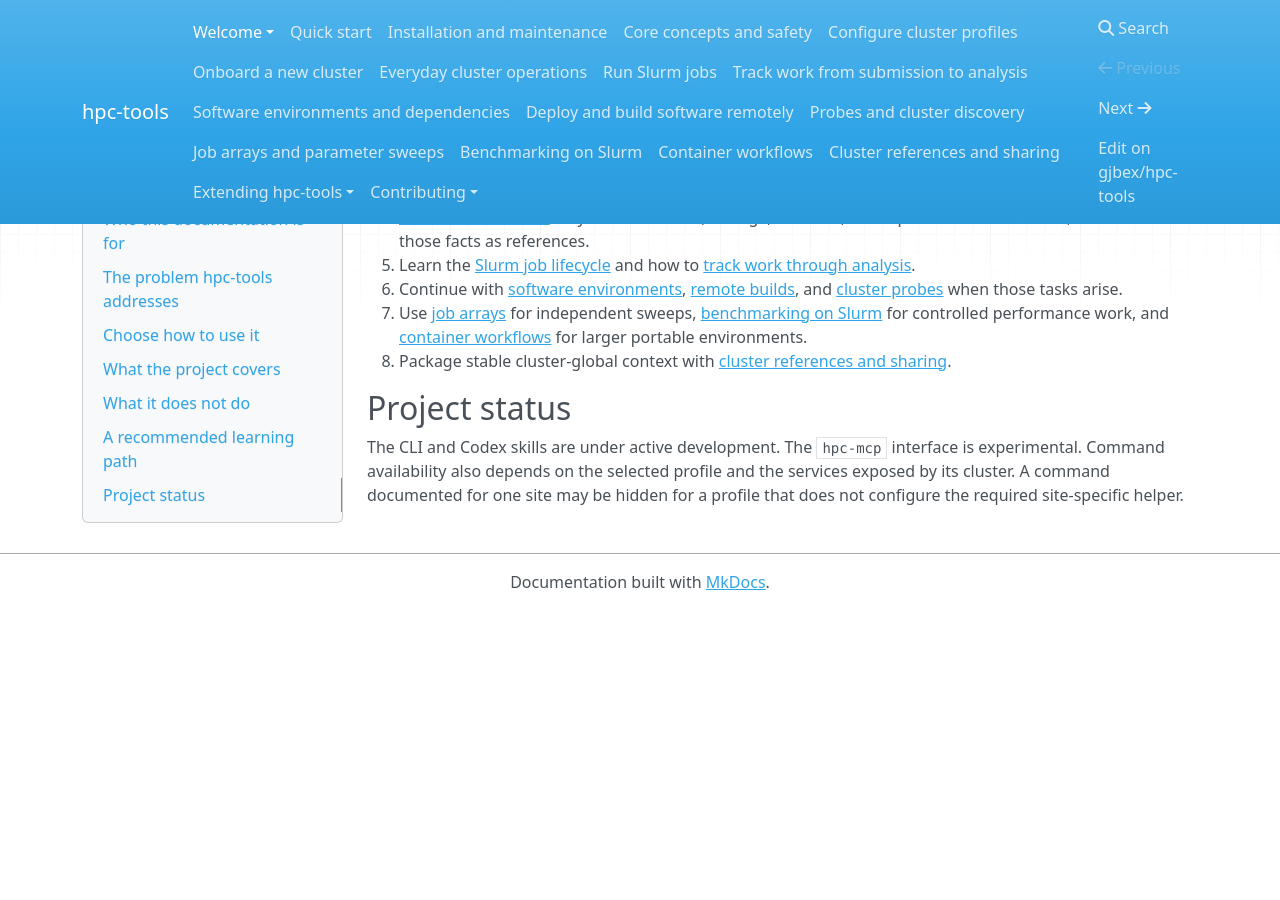
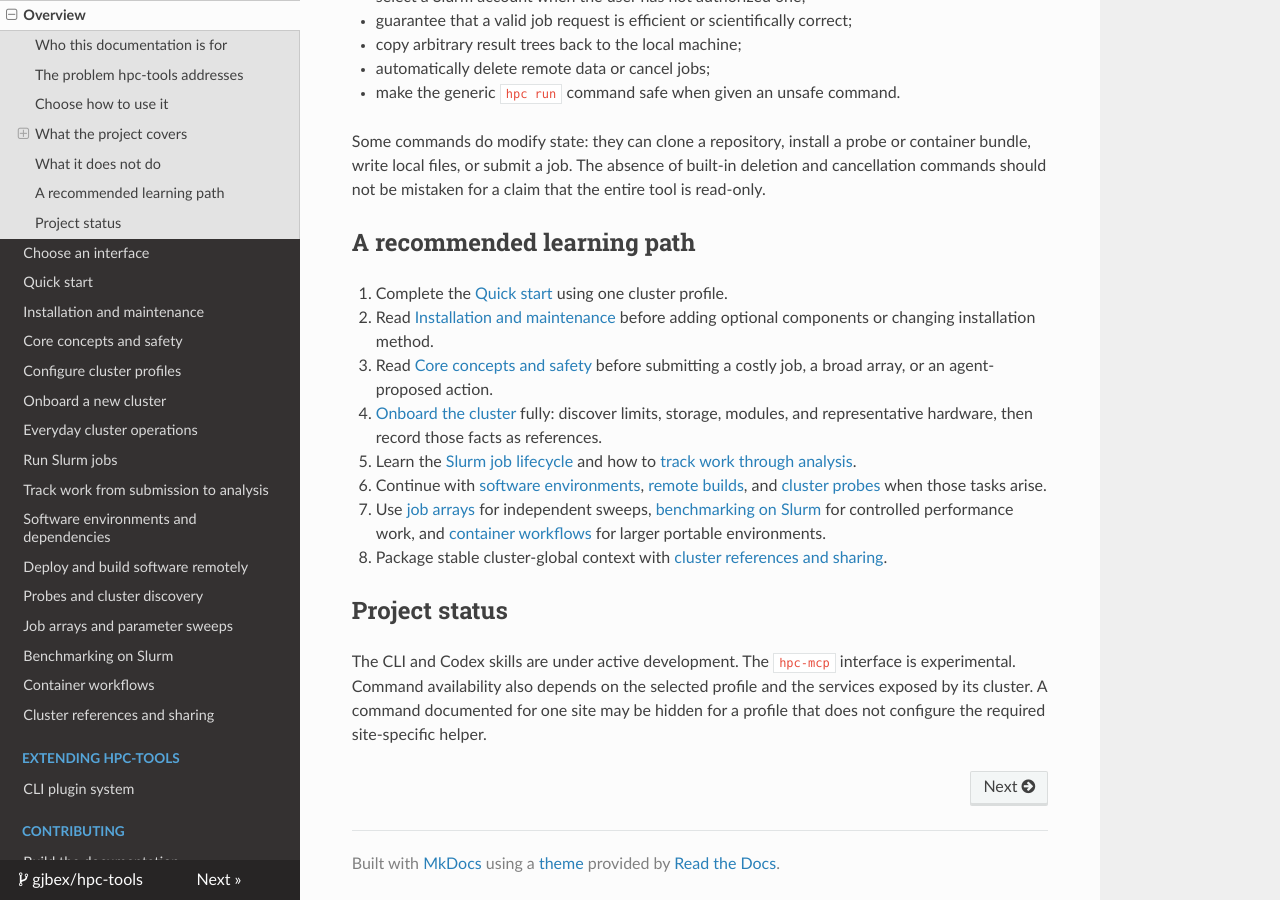
Before and after one commit to gjbex/hpc-tools, an MkDocs documentation site: the page built from docs/index.md, in a window 1280 px wide and 900 px high, scrolled down 2418 px. Built offline with MkDocs 1.6.1, drawn with Linux system fonts in a browser that asks for light colours; nearby versions of some CDN libraries; before the commit the page ends 3028 px from its top, so only the background shows below that.

Commit message:
Improve formatting

```diff
--- a/mkdocs.yml
+++ b/mkdocs.yml
@@ -10,7 +10,10 @@ site_dir: site
 strict: true
 
 theme:
-  name: mkdocs
+  name: readthedocs
+  collapse_navigation: true
+  sticky_navigation: true
+  navigation_depth: 3
 
 plugins:
   - search
```
